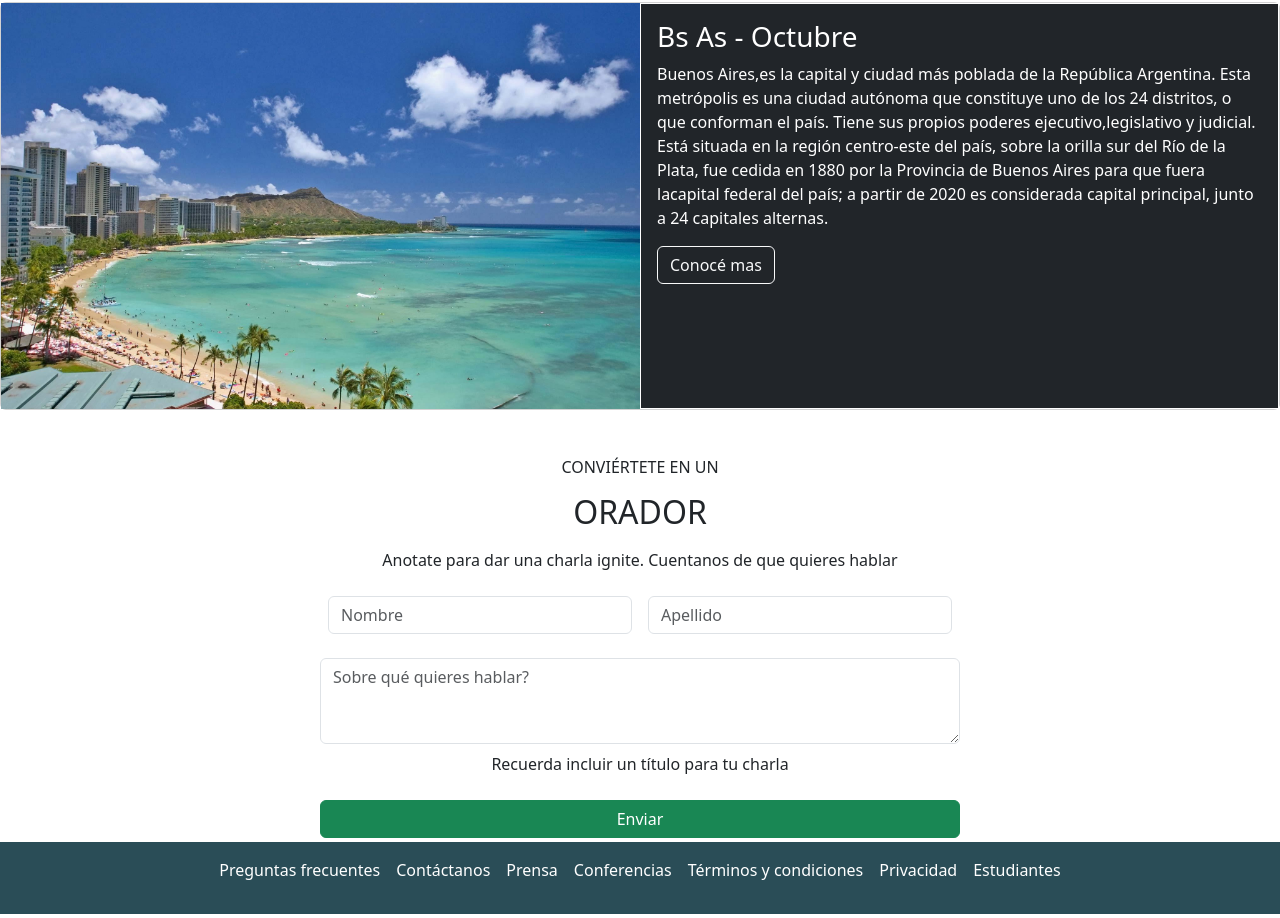
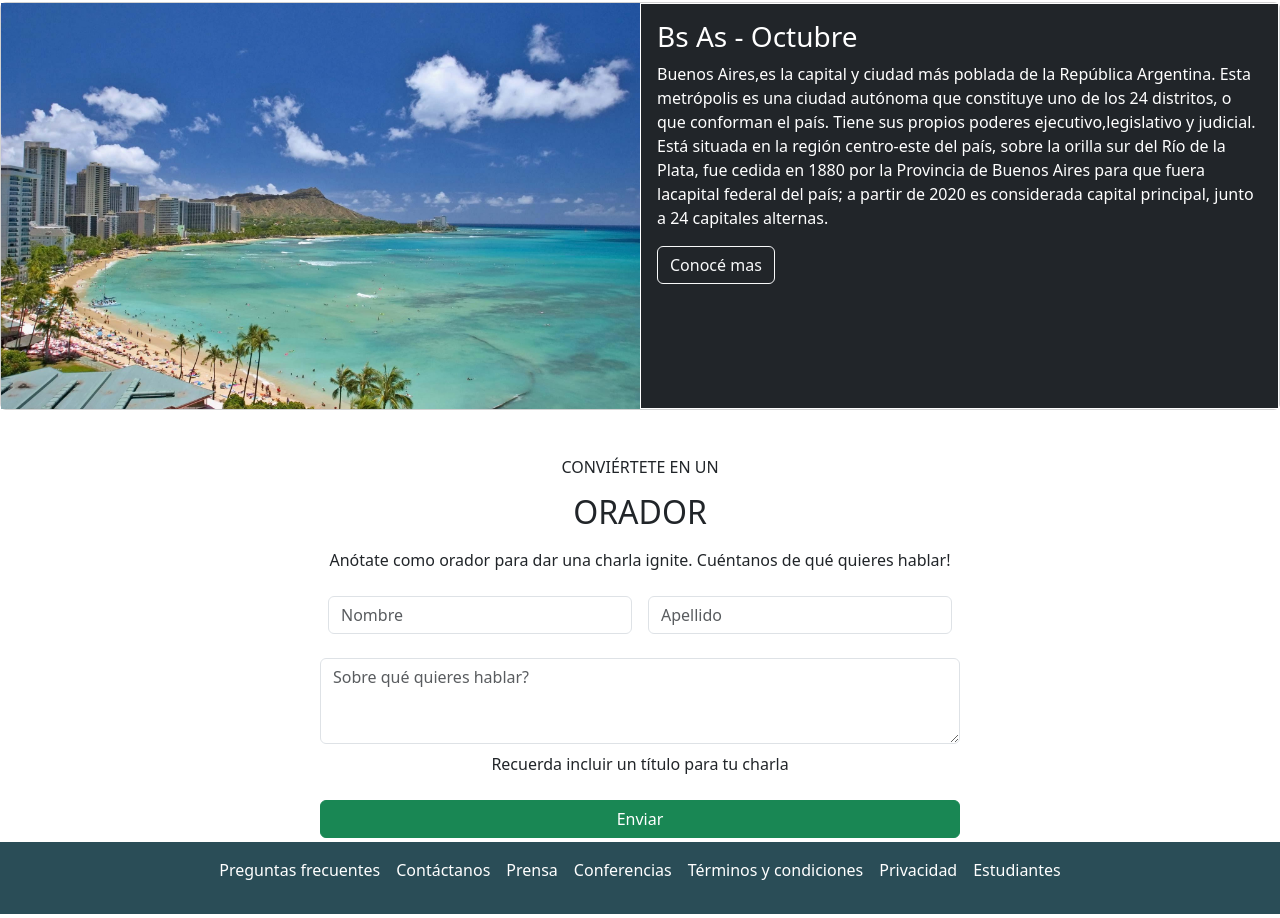
Before and after one commit to SaintMertt/Trabajo-Practico-final-FRONT, a plain HTML site: page index.html in a window 1280 px wide. Shown: the part 1503-2421 px from the top of the page. Drawn offline with nearby package versions, Linux system fonts and the light colour scheme; a script that the page names is missing.

Commit message:
index.html

```diff
--- a/index.html
+++ b/index.html
@@ -167,7 +167,7 @@
           <div class="d-grid gap-2 col-6 mx-auto pt-5" >
             <h6 class="text-center" ">CONVIÉRTETE EN UN</h6>
             <h2 class="text-center">ORADOR</h2>
-            <p class="text-center">Anotate para dar una charla ignite. Cuentanos de que quieres hablar</p>
+            <p class="text-center">Anótate como orador para dar una charla ignite. Cuéntanos de qué quieres hablar!</p>
             <div class="row g-3  mb-3">
                 <div class="col">
                   <input type="text" class="form-control" placeholder="Nombre" aria-label="Nombre">
```
